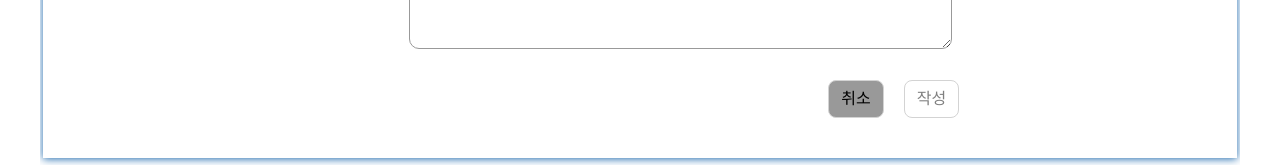
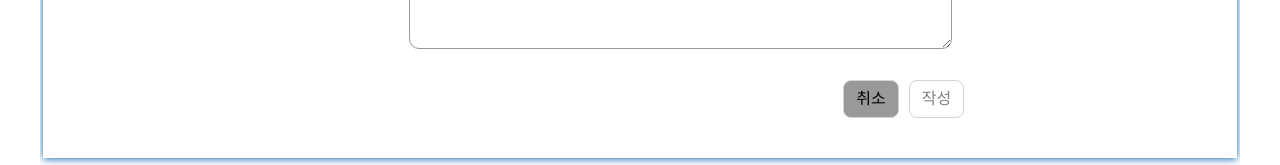
Before and after one commit to maydec2298/MyMorningPage, a React (Create React App) app: page /write in a window 1280 px wide. Shown: the part 639-804 px from the top of the page. Built offline with nearby package versions, Linux system fonts and the light colour scheme; a web font is replaced by a local one.

Commit message:
마진변경
폼버튼마진, 버튼오른쪽마진 변경

```diff
--- a/src/components/Posts/PostForm.jsx
+++ b/src/components/Posts/PostForm.jsx
@@ -32,8 +32,8 @@ const PostForm = () => {
       })
     );
 
-    //작성한 post의 상세 페이지로 이동
-    navigate(`/detail/${nanoidId}`)
+
+    navigate(`/`)
   };
 
   return (
@@ -172,6 +172,6 @@ const ContentInput = styled.textarea`
 
 const FormButtonbox = styled.div`
   float:right;
-  margin : 0px 23px;
+  margin : 0px 28px;
 `
 export default PostForm;
--- a/src/components/UI/Button.jsx
+++ b/src/components/UI/Button.jsx
@@ -10,7 +10,7 @@ const StyledButton = styled.button`
   border-radius: 8px;
   font-size: 1rem;
   line-height: 1.5;
-  margin: 10px;
+  margin: 10px 0 10px 10px;
   border: 1px solid lightgray;
 
 
```
